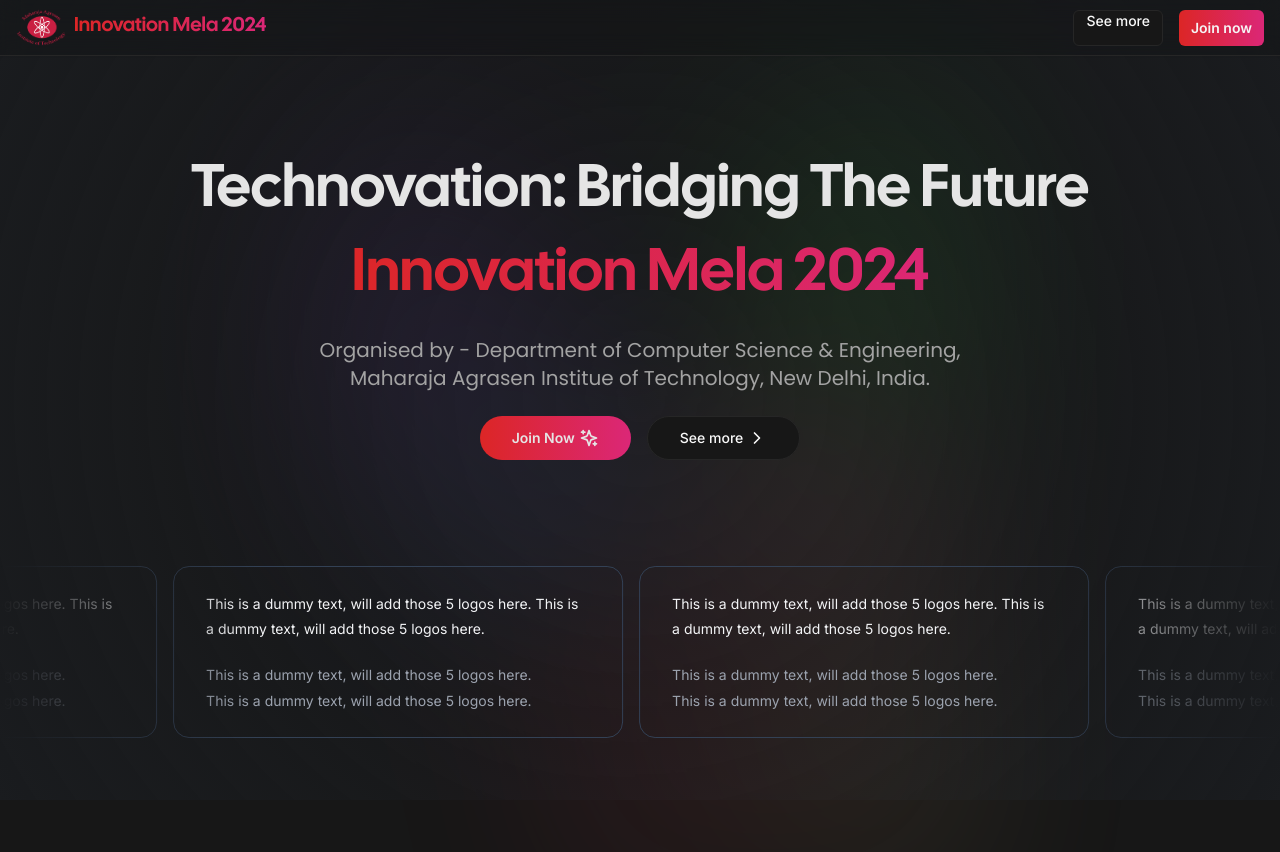
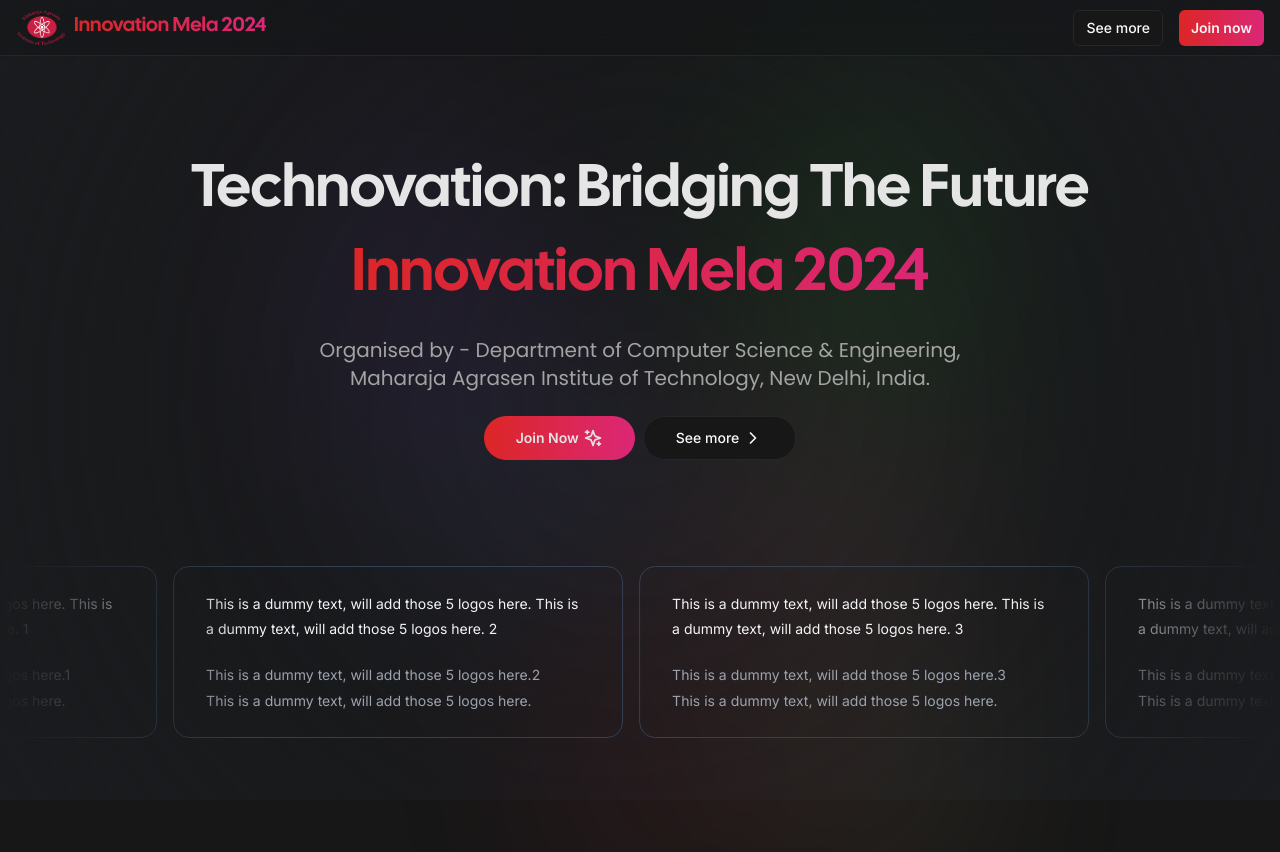
Before and after one commit to tanayvaswani/mait-innovation-mela, a Next.js app: page / in a window 1280 px wide. Shown: the top 852 px of the page. Built offline with nearby package versions, Linux system fonts and the light colour scheme.

Commit message:
chore: changes

```diff
--- a/app/(home)/page.tsx
+++ b/app/(home)/page.tsx
@@ -43,7 +43,7 @@
         </div>
       </div>
 
-      <div className="flex flex-col md:flex-row gap-y-2 md:gap-x-4 mt-6 md:mt-6">
+      <div className="flex flex-col md:flex-row mt-6 md:mt-6 gap-2">
         <Button
           className="rounded-full text-neutral-200 font-semibold bg-gradient-to-r from-red-600 to-pink-600"
           size={"lg"}
--- a/components/landing/moving-cards/moving-cards.tsx
+++ b/components/landing/moving-cards/moving-cards.tsx
@@ -18,32 +18,32 @@
 const testimonials = [
   {
     quote:
-      "This is a dummy text, will add those 5 logos here. This is a dummy text, will add those 5 logos here. ",
-    name: "This is a dummy text, will add those 5 logos here.",
+      "This is a dummy text, will add those 5 logos here. This is a dummy text, will add those 5 logos here. 1",
+    name: "This is a dummy text, will add those 5 logos here.1",
     title: "This is a dummy text, will add those 5 logos here.",
   },
   {
     quote:
-      "This is a dummy text, will add those 5 logos here. This is a dummy text, will add those 5 logos here. ",
-    name: "This is a dummy text, will add those 5 logos here.",
+      "This is a dummy text, will add those 5 logos here. This is a dummy text, will add those 5 logos here. 2",
+    name: "This is a dummy text, will add those 5 logos here.2",
     title: "This is a dummy text, will add those 5 logos here.",
   },
   {
     quote:
-      "This is a dummy text, will add those 5 logos here. This is a dummy text, will add those 5 logos here. ",
-    name: "This is a dummy text, will add those 5 logos here.",
+      "This is a dummy text, will add those 5 logos here. This is a dummy text, will add those 5 logos here. 3",
+    name: "This is a dummy text, will add those 5 logos here.3",
     title: "This is a dummy text, will add those 5 logos here.",
   },
   {
     quote:
-      "This is a dummy text, will add those 5 logos here. This is a dummy text, will add those 5 logos here. ",
-    name: "This is a dummy text, will add those 5 logos here.",
+      "This is a dummy text, will add those 5 logos here. This is a dummy text, will add those 5 logos here. 4",
+    name: "This is a dummy text, will add those 5 logos here.4",
     title: "This is a dummy text, will add those 5 logos here.",
   },
   {
     quote:
-      "This is a dummy text, will add those 5 logos here. This is a dummy text, will add those 5 logos here. ",
-    name: "This is a dummy text, will add those 5 logos here.",
+      "This is a dummy text, will add those 5 logos here. This is a dummy text, will add those 5 logos here. 5",
+    name: "This is a dummy text, will add those 5 logos here.5",
     title: "This is a dummy text, will add those 5 logos here.",
   },
 ];
--- a/components/landing/navbar/navbar.tsx
+++ b/components/landing/navbar/navbar.tsx
@@ -10,7 +10,7 @@
 
         <div className="flex items-center space-x-4">
           <Button
-            className="hidden md:block"
+            className="hidden md:flex"
             variant={"outline"}
             size={"sm"}
             asChild
```
